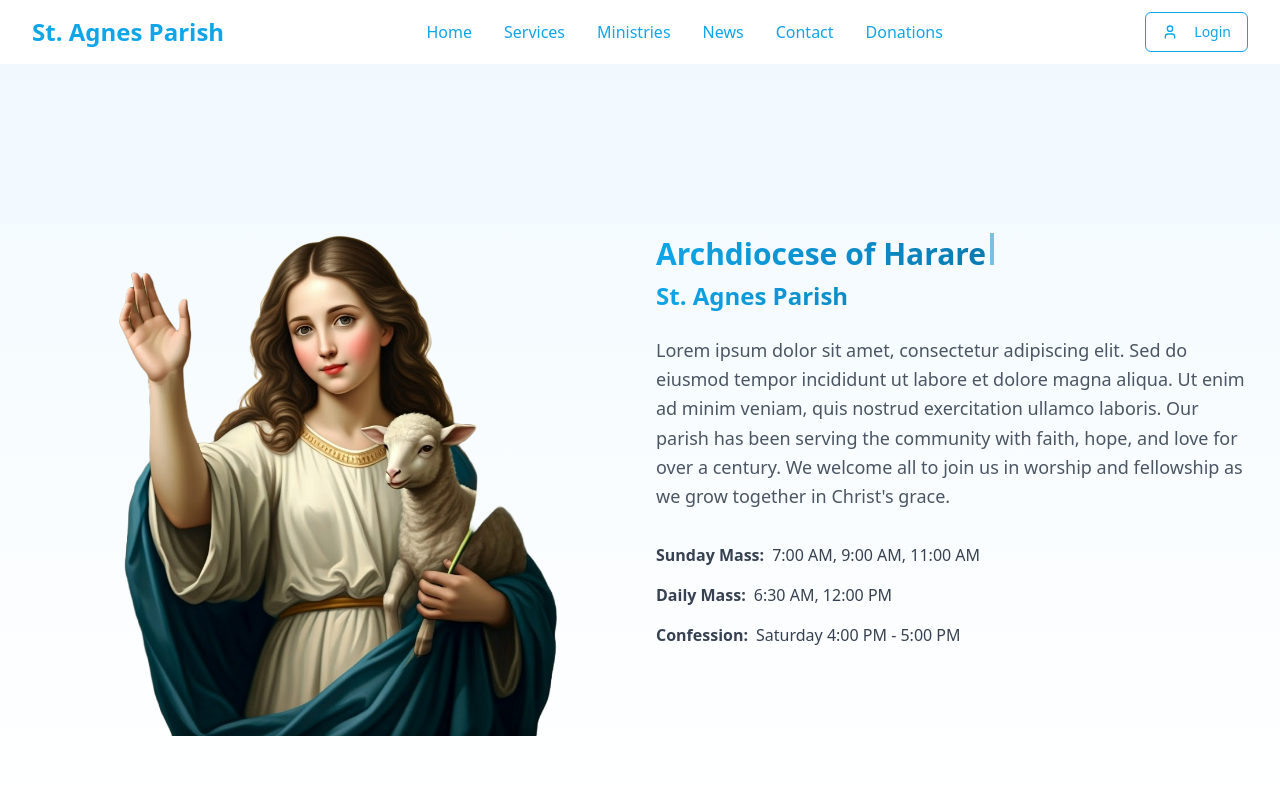
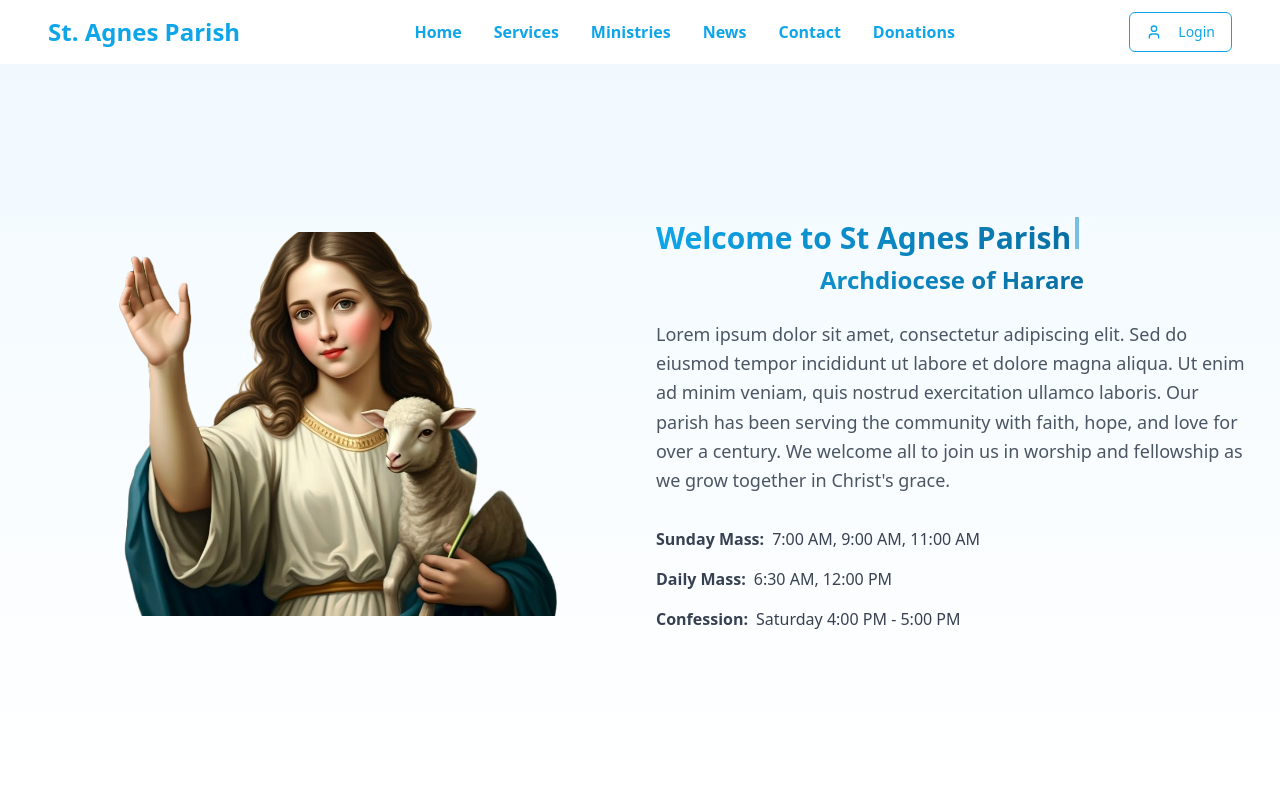
Before and after one commit to nashe01/agnes-parish-website, a React (Vite) app: page / in a window 1280 px wide. Shown: the top 800 px of the page. Built offline with nearby package versions, Linux system fonts and the light colour scheme.

Commit message:
Refactor hero and header sections
Update hero section text and image size. Adjust header layout and styling.

```diff
--- a/src/components/Header.tsx
+++ b/src/components/Header.tsx
@@ -22,7 +22,7 @@ const Header = () => {
     <header className={`fixed top-0 left-0 right-0 z-50 transition-all duration-300 ${
       isScrolled ? 'bg-white/95 backdrop-blur-md shadow-lg' : 'bg-white'
     }`}>
-      <div className="max-w-7xl mx-auto px-4 sm:px-6 lg:px-8">
+      <div className="max-w-7xl mx-auto px-8 sm:px-10 lg:px-12">
         <div className="flex justify-between items-center h-16">
           {/* Parish Name */}
           <div className="flex items-center">
@@ -30,13 +30,13 @@ const Header = () => {
           </div>
 
           {/* Navigation */}
-          <nav className="hidden md:flex space-x-8">
-            <a href="#home" className="text-secondary hover:text-secondary/80 transition-colors">Home</a>
-            <a href="#services" className="text-secondary hover:text-secondary/80 transition-colors">Services</a>
-            <a href="#ministries" className="text-secondary hover:text-secondary/80 transition-colors">Ministries</a>
-            <a href="#news" className="text-secondary hover:text-secondary/80 transition-colors">News</a>
-            <a href="#contact" className="text-secondary hover:text-secondary/80 transition-colors">Contact</a>
-            <a href="#donations" className="text-secondary hover:text-secondary/80 transition-colors">Donations</a>
+          <nav className="hidden md:flex space-x-8 flex-1 justify-center">
+            <a href="#home" className="text-secondary font-semibold hover:bg-gradient-to-r hover:from-sky-500 hover:to-sky-800 hover:bg-clip-text hover:text-transparent transition-all duration-300">Home</a>
+            <a href="#services" className="text-secondary font-semibold hover:bg-gradient-to-r hover:from-sky-500 hover:to-sky-800 hover:bg-clip-text hover:text-transparent transition-all duration-300">Services</a>
+            <a href="#ministries" className="text-secondary font-semibold hover:bg-gradient-to-r hover:from-sky-500 hover:to-sky-800 hover:bg-clip-text hover:text-transparent transition-all duration-300">Ministries</a>
+            <a href="#news" className="text-secondary font-semibold hover:bg-gradient-to-r hover:from-sky-500 hover:to-sky-800 hover:bg-clip-text hover:text-transparent transition-all duration-300">News</a>
+            <a href="#contact" className="text-secondary font-semibold hover:bg-gradient-to-r hover:from-sky-500 hover:to-sky-800 hover:bg-clip-text hover:text-transparent transition-all duration-300">Contact</a>
+            <a href="#donations" className="text-secondary font-semibold hover:bg-gradient-to-r hover:from-sky-500 hover:to-sky-800 hover:bg-clip-text hover:text-transparent transition-all duration-300">Donations</a>
           </nav>
 
           {/* Login Button */}
--- a/src/components/HeroSection.tsx
+++ b/src/components/HeroSection.tsx
@@ -1,9 +1,8 @@
-
 import { useEffect, useState } from 'react';
 
 const HeroSection = () => {
   const [displayText, setDisplayText] = useState('');
-  const welcomeText = 'Archdiocese of Harare';
+  const welcomeText = 'Welcome to St Agnes Parish';
   const [currentIndex, setCurrentIndex] = useState(0);
 
   useEffect(() => {
@@ -18,11 +17,11 @@ const HeroSection = () => {
   }, [currentIndex, welcomeText]);
 
   return (
-    <section id="home" className="pt-16 min-h-screen flex items-center justify-center bg-gradient-to-b from-skyblue-50 to-white">
-      <div className="max-w-7xl mx-auto px-4 sm:px-6 lg:px-8 py-20">
+    <section id="home" className="pt-12 min-h-screen flex items-center justify-center bg-gradient-to-b from-skyblue-50 to-white">
+      <div className="max-w-7xl mx-auto px-4 sm:px-6 lg:px-8 py-16">
         <div className="grid lg:grid-cols-2 gap-8 items-center">
           {/* Image */}
-          <div className="relative h-96 lg:h-auto">
+          <div className="relative h-80 lg:h-96">
             <img
               src="/lovable-uploads/e63e83b4-2497-47f5-8891-0a8482f5ef91.png"
               alt="St. Agnes with Lamb"
@@ -36,8 +35,8 @@ const HeroSection = () => {
               {displayText}
               <span className="inline-block w-1 h-8 bg-sky-600 ml-1 animate-pulse"></span>
             </h1>
-            <h2 className="text-xl lg:text-2xl font-bold bg-gradient-to-r from-sky-500 to-sky-800 bg-clip-text text-transparent mb-6">
-              St. Agnes Parish
+            <h2 className="text-xl lg:text-2xl font-bold bg-gradient-to-r from-sky-500 to-sky-800 bg-clip-text text-transparent mb-6 text-center">
+              Archdiocese of Harare
             </h2>
             <p className="text-lg text-gray-600 mb-8 leading-relaxed animate-fade-in" style={{ animationDelay: '0.2s' }}>
               Lorem ipsum dolor sit amet, consectetur adipiscing elit. Sed do eiusmod tempor incididunt ut labore et dolore magna aliqua.
```
